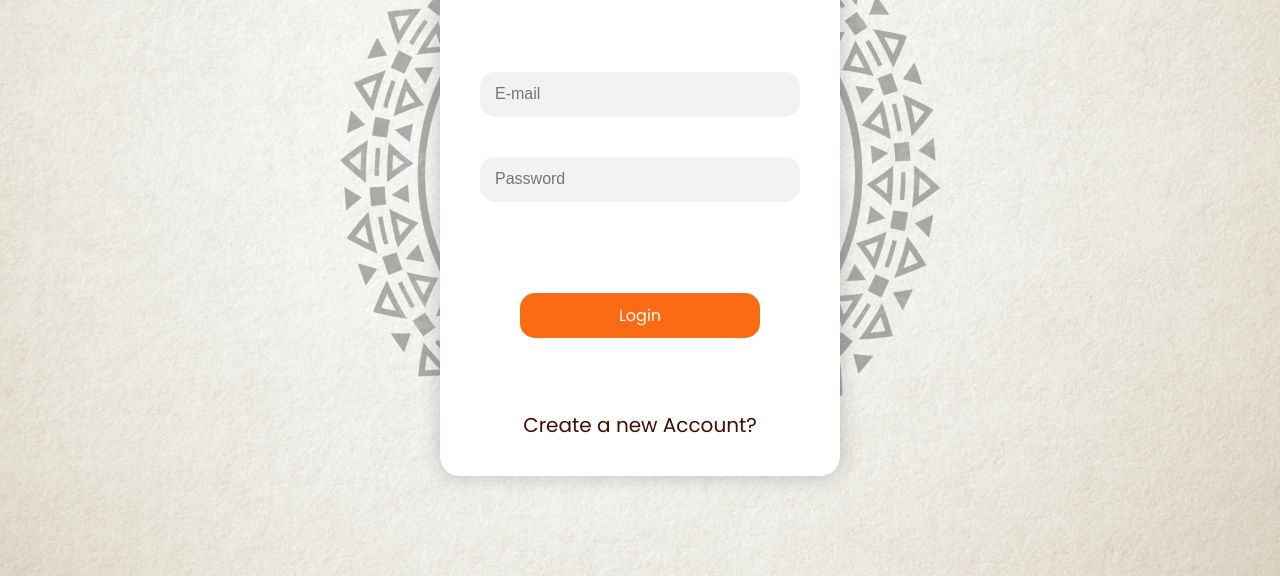
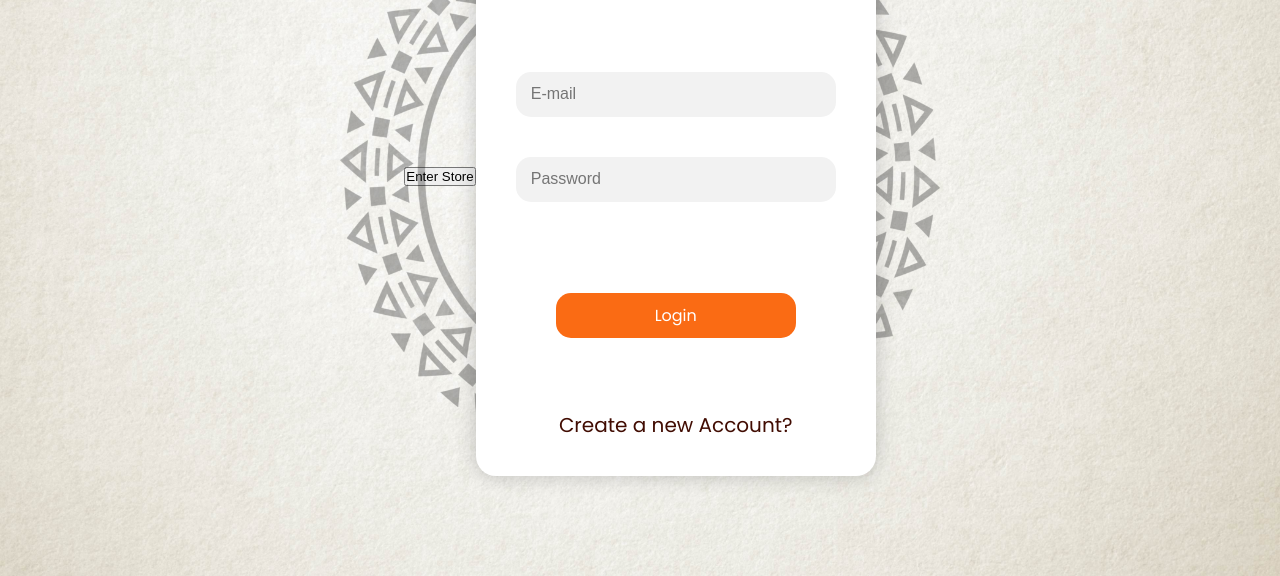
Before and after one commit to siddhantcvdi/silk-route-frontend, a plain HTML site: page Login/index.html in a window 1280 px wide. Shown: the part 224-800 px from the top of the page. Drawn offline with Linux system fonts and the light colour scheme; no server answers.

Commit message:
Added enter store button

```diff
--- a/Login/index.html
+++ b/Login/index.html
@@ -10,6 +10,7 @@
 
 <body>
     <div class="login-page">
+        <div class="enter-store"><button id="store">Enter Store</button></div>
         <div class="circle"><img src="../src/circle2.png" alt=""></div>
         <div class="login-card">
             <div class="heading">WELCOME</div>
```
